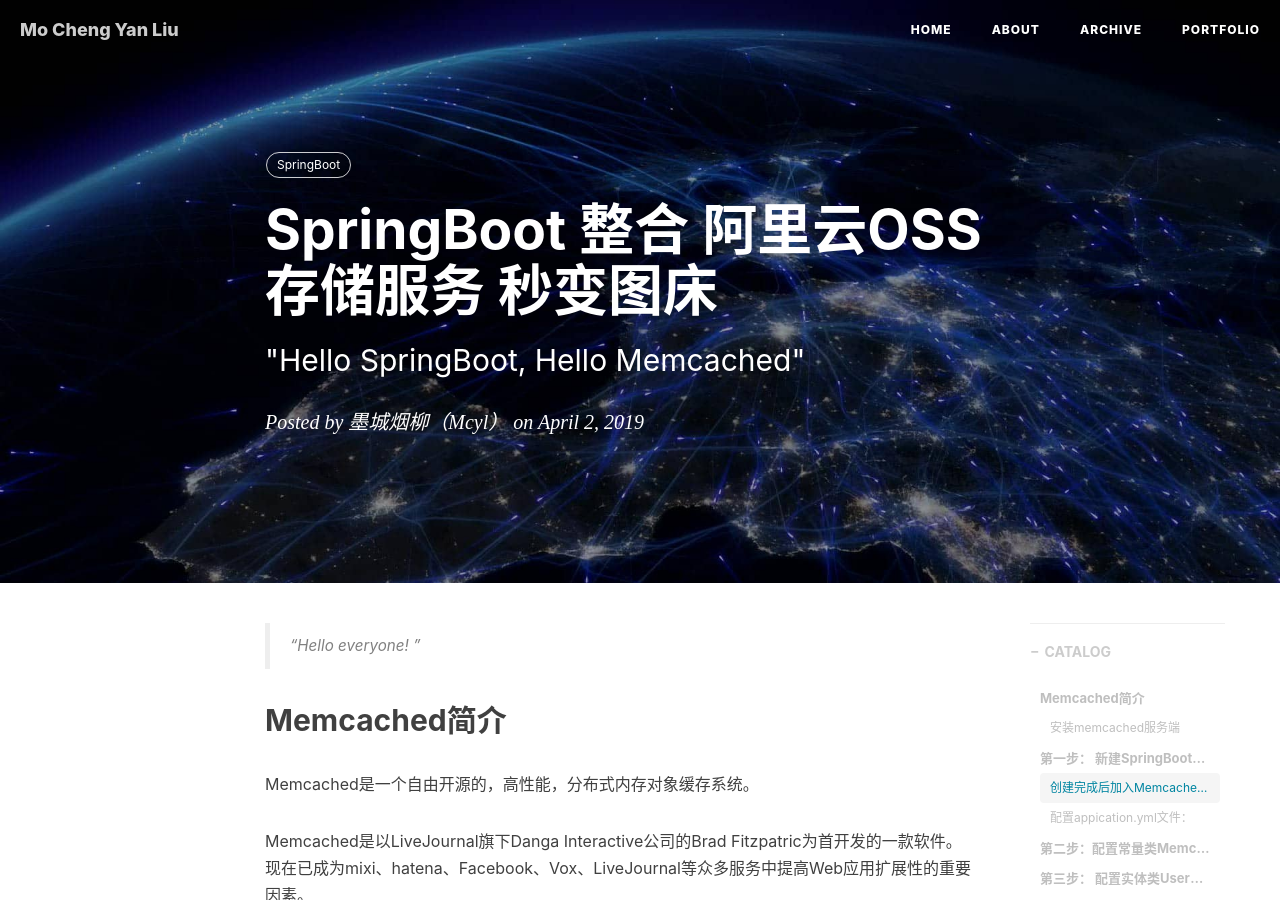
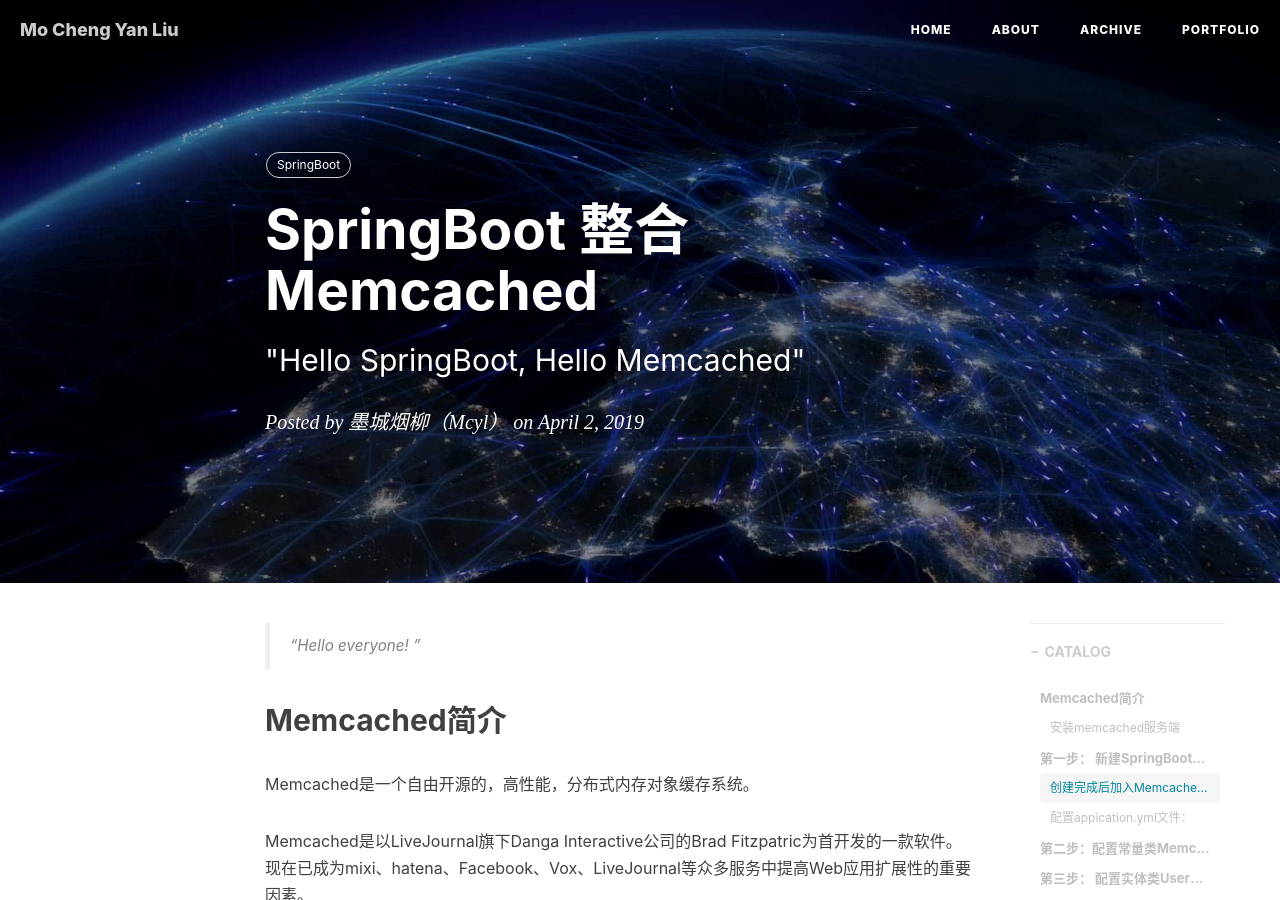
Before and after one commit to mochengyanliu/mochengyanliu.github.io, a Jekyll site: the page built from _posts/2019-04-02-SpringBoot整合memcached-2019.markdown, in a window 1280 px wide and 900 px high. Built offline with Jekyll 4.4.1, drawn with Linux system fonts in a browser that asks for light colours; nearby versions of some CDN libraries; comment, search, counter and statistics services are not loaded.

Commit message:
修改标题和链接

```diff
--- a/_posts/2019-04-02-SpringBoot整合memcached-2019.markdown
+++ b/_posts/2019-04-02-SpringBoot整合memcached-2019.markdown
@@ -1,6 +1,6 @@
 ---
 layout:     post
-title:      "SpringBoot 整合 阿里云OSS存储服务 秒变图床"
+title:      "SpringBoot 整合 Memcached"
 subtitle:   " \"Hello SpringBoot, Hello Memcached\""
 date:       2019-04-02 12:00:00
 author:     "墨城烟柳（Mcyl）"
@@ -27,7 +27,7 @@ Memcached简洁而强大。它的简洁设计便于快速开发，减轻开发
 
 #### 安装memcached服务端
 
-http://www.runoob.com/memcached/window-install-memcached.html
+[http://www.runoob.com/memcached/window-install-memcached.html](http://www.runoob.com/memcached/window-install-memcached.html)
 
 ## 第一步： 新建SpringBoot项目
 
```
